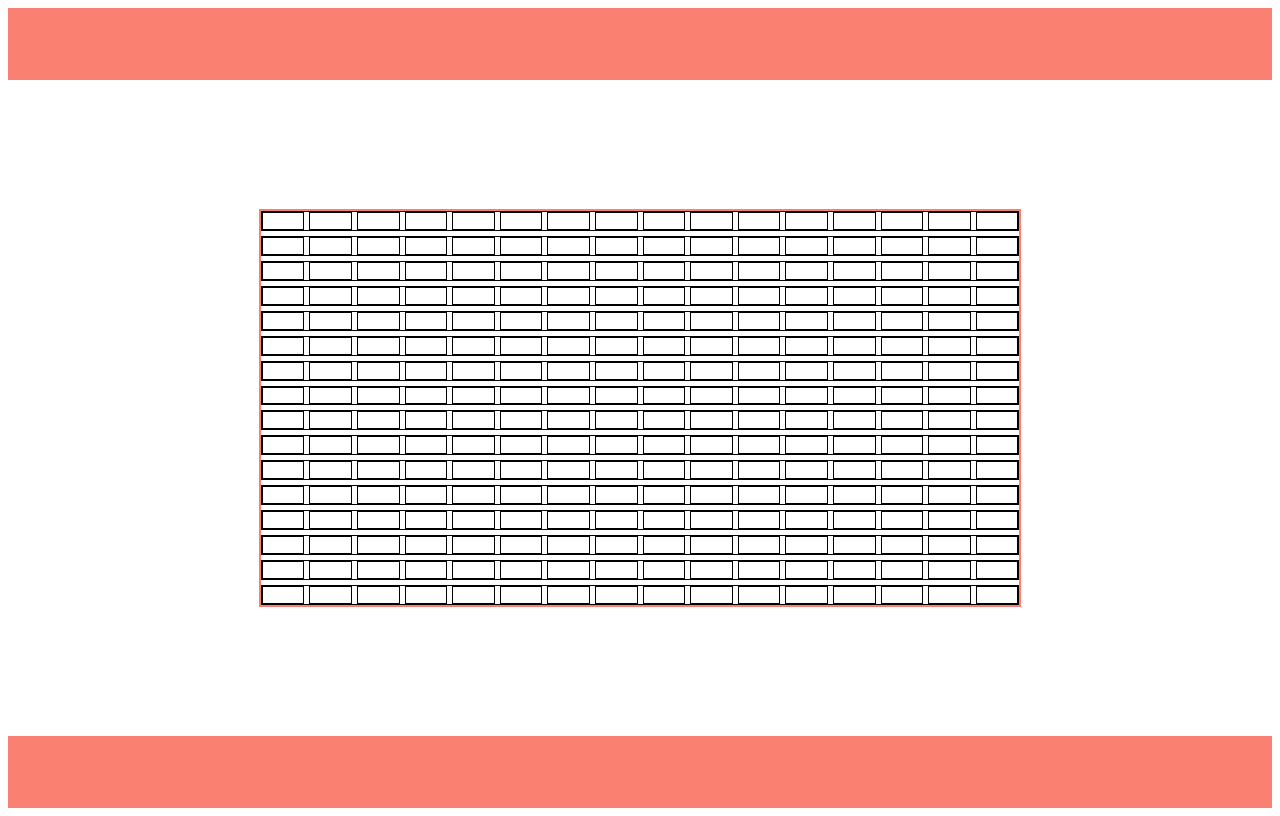
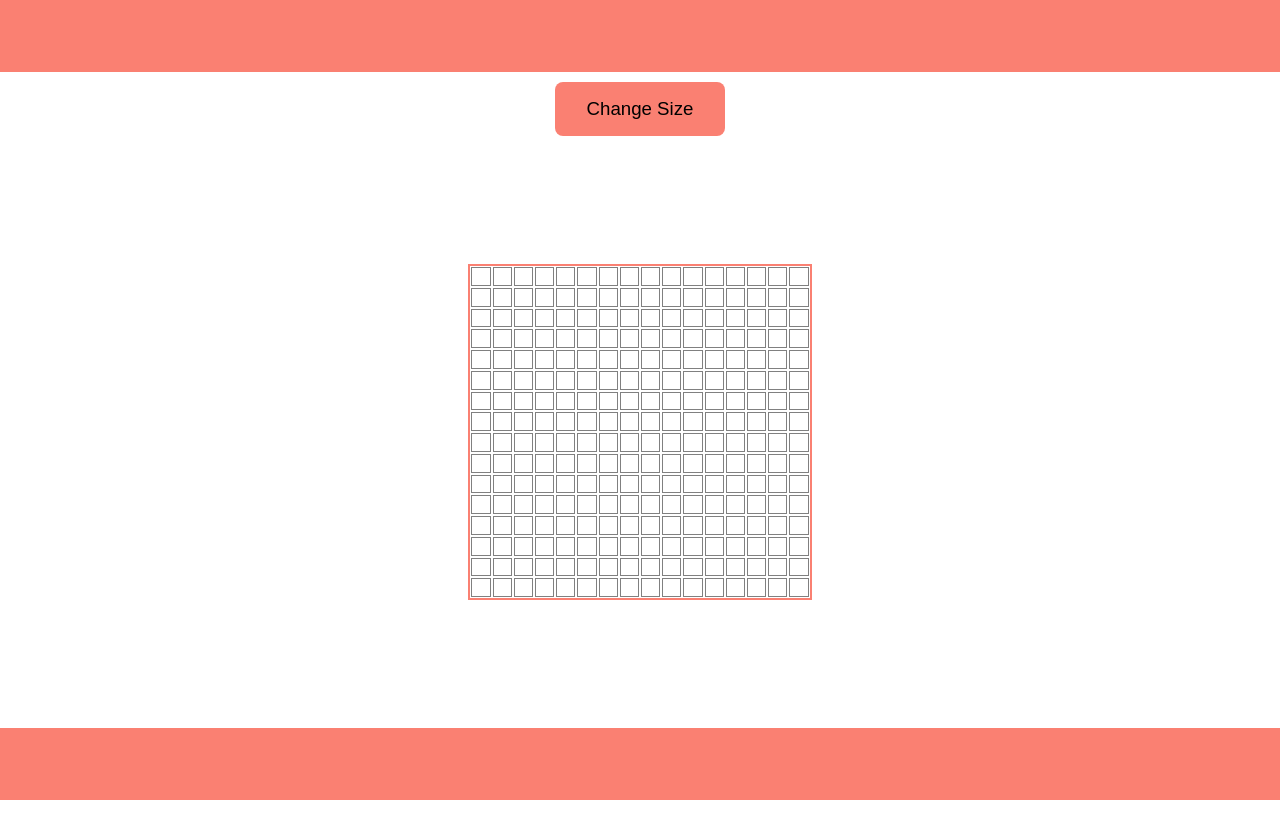
Before and after one commit to mikad74/etchASketch, a plain HTML site: page index.html in a window 1280 px wide. Drawn offline with Linux system fonts and the light colour scheme.

Commit message:
working etch a sketch

```diff
--- a/css/style.css
+++ b/css/style.css
@@ -1,8 +1,10 @@
 body {
   font-family: -apple-system, BlinkMacSystemFont, 'Segoe UI', Roboto, Oxygen, Ubuntu, Cantarell, 'Open Sans', 'Helvetica Neue', sans-serif;
   height: 100vh;
+  width: 100vw;
   display: flex;
   flex-direction: column;
+  margin: 0;
 }
 
 .header,
@@ -11,31 +13,50 @@ body {
   background-color: salmon;
 }
 
+.header{
+  margin-bottom: 10px;
+}
+
 .body {
   flex: 1;
   display: flex;
+  flex-direction: column;
   align-items: center;
-  justify-content: center;
+  justify-content: space-evenly;
+}
+
+button {
+  font-size: 14pt;
+  border: 0;
+  border-radius: 8px;
+  background-color: salmon;
+  padding: 16px 32px;
 }
 
 .grid-container {
+  margin: 10vw;
+  flex: 1;
   border: 2px solid  salmon;
-  width: 60%;
-  height: 60%;
+  width: 70vw;
+  max-width: calc(100vh - 186px - 14pt - 20vw);
+  max-height: 70vw;
+  height: 70vw;
   display: flex;
   flex-direction: column;
-  gap: 5px;
 }
 
 .column,
 .row {
-  border: 1px solid black;
   flex: 1;
 }
 
 .row {
   display: flex;
-  gap: 5px;
+}
+
+.column {
+  margin: 1px;
+  border: 1px solid grey;
 }
 
 .colored {
--- a/index.html
+++ b/index.html
@@ -11,7 +11,10 @@
   <body>
     <div class="header"></div>
     <div class="body">
-      <div class="grid-container"></div>
+      <div class="size-button">
+        <button>Change Size</button>
+      </div>
+      <div class="grid-container", draggable="false"></div>
     </div>
     <div class="footer"></div>
   </body>
--- a/js/main.js
+++ b/js/main.js
@@ -1,18 +1,48 @@
 console.log("Hello, World!")
 
+clicking = false
 
-function createGrid() {
+function colorSquare(click) {
+  if (clicking) this.classList.add("colored")
+}
+
+function createGrid(gridSize) {
   const gridContainer = document.querySelector(".grid-container")
-  for (i = 0; i < 16; i++) {
+  gridContainer.innerHTML = ""
+  for (i = 0; i < gridSize; i++) {
     const row = document.createElement("div")
     row.classList.add("row")
-    for (j = 0; j < 16; j++) {
+    for (j = 0; j < gridSize; j++) {
       const column = document.createElement("div")
       column.classList.add("column")
+      column.setAttribute("draggable", false)
       row.appendChild(column)
+      column.addEventListener('mouseover', colorSquare)
     }
     gridContainer.appendChild(row)
   }
 }
 
-createGrid()
+function changeGridSize() {
+  const gridSize = prompt("What size do you want the grid to be?")
+  createGrid(gridSize)
+
+  console.log("changing grid size")
+}
+
+document.addEventListener("mousedown", mouseDown)
+document.addEventListener("mouseup", mouseUp)
+
+const sizeButton = document.querySelector(".size-button").firstElementChild
+console.log(sizeButton)
+sizeButton.addEventListener("click", changeGridSize)
+
+function mouseDown() {
+  clicking = true
+}
+
+function mouseUp() {
+  clicking = false
+}
+
+createGrid(16)
```
